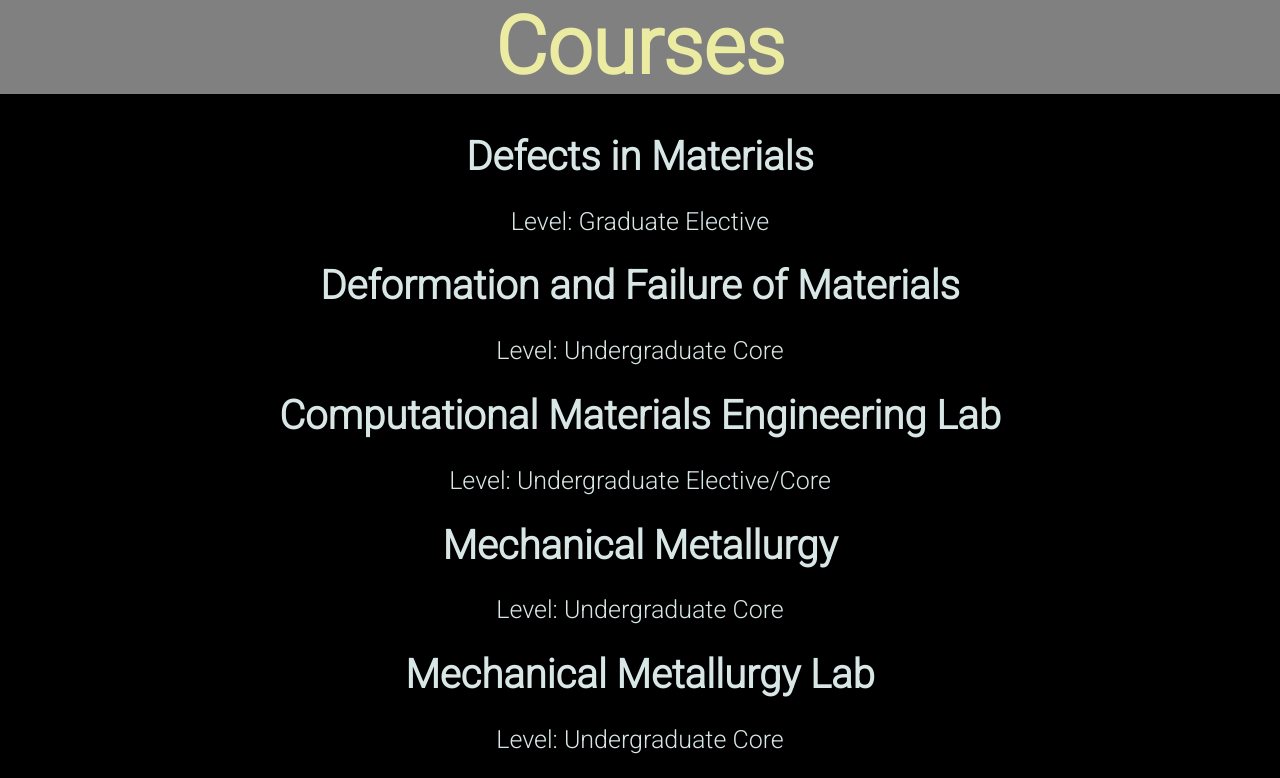
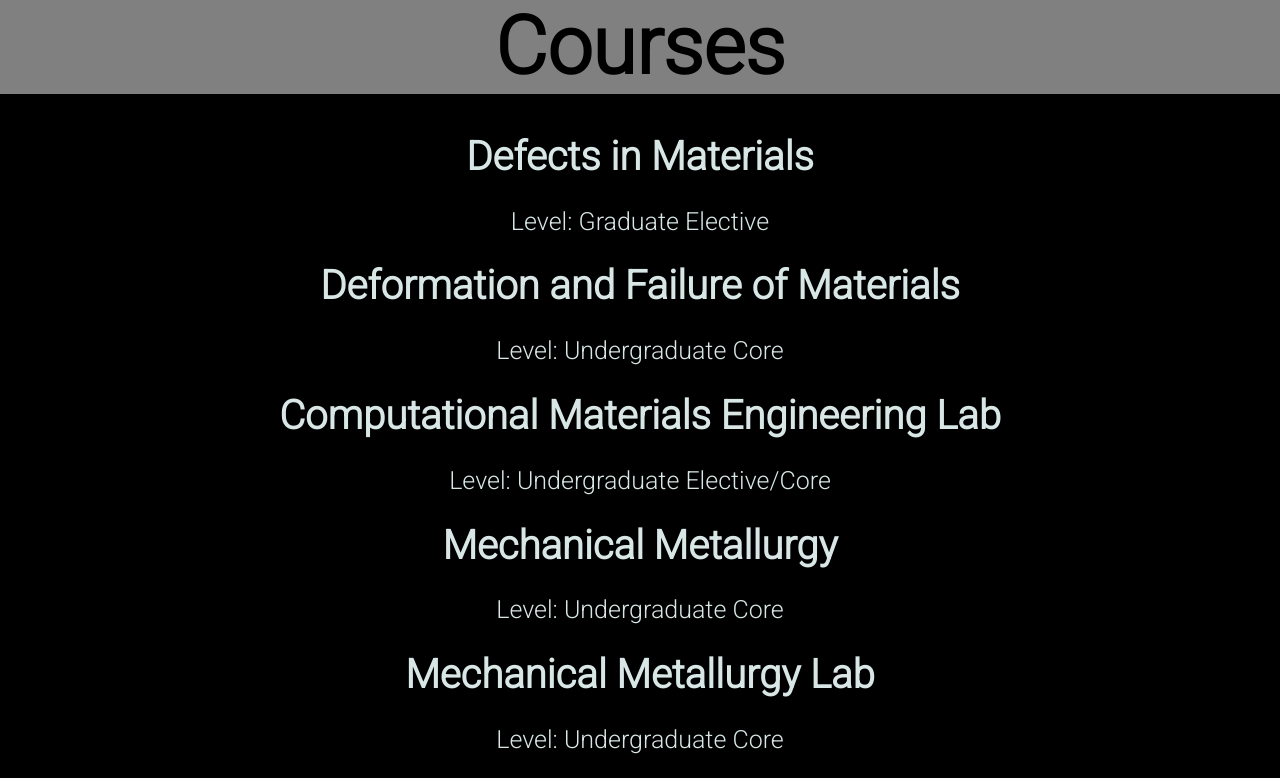
Before and after one commit to mohith-git/git-sample2, a plain HTML site: page index.html in a window 1280 px wide. Shown: the top 778 px of the page. Drawn offline with Linux system fonts and the light colour scheme.

Commit message:
Update teach.css

```diff
--- a/teach.css
+++ b/teach.css
@@ -26,7 +26,7 @@ font-weight: bolder;
 #static{
 font-family: Roboto;
 background-color:grey;
-color: rgb(235, 236, 162);
+color: black;
 width: 100vw;
 height: auto;
 text-align: center;
```
